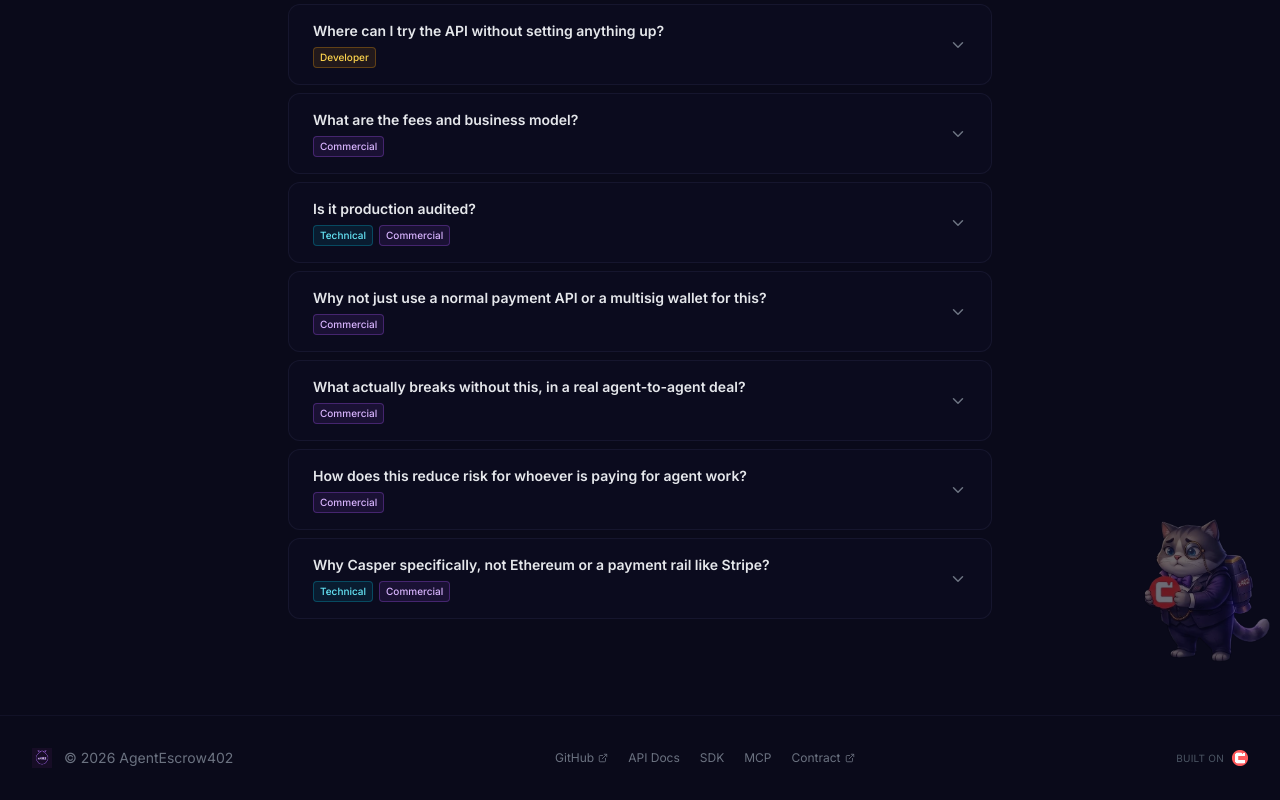
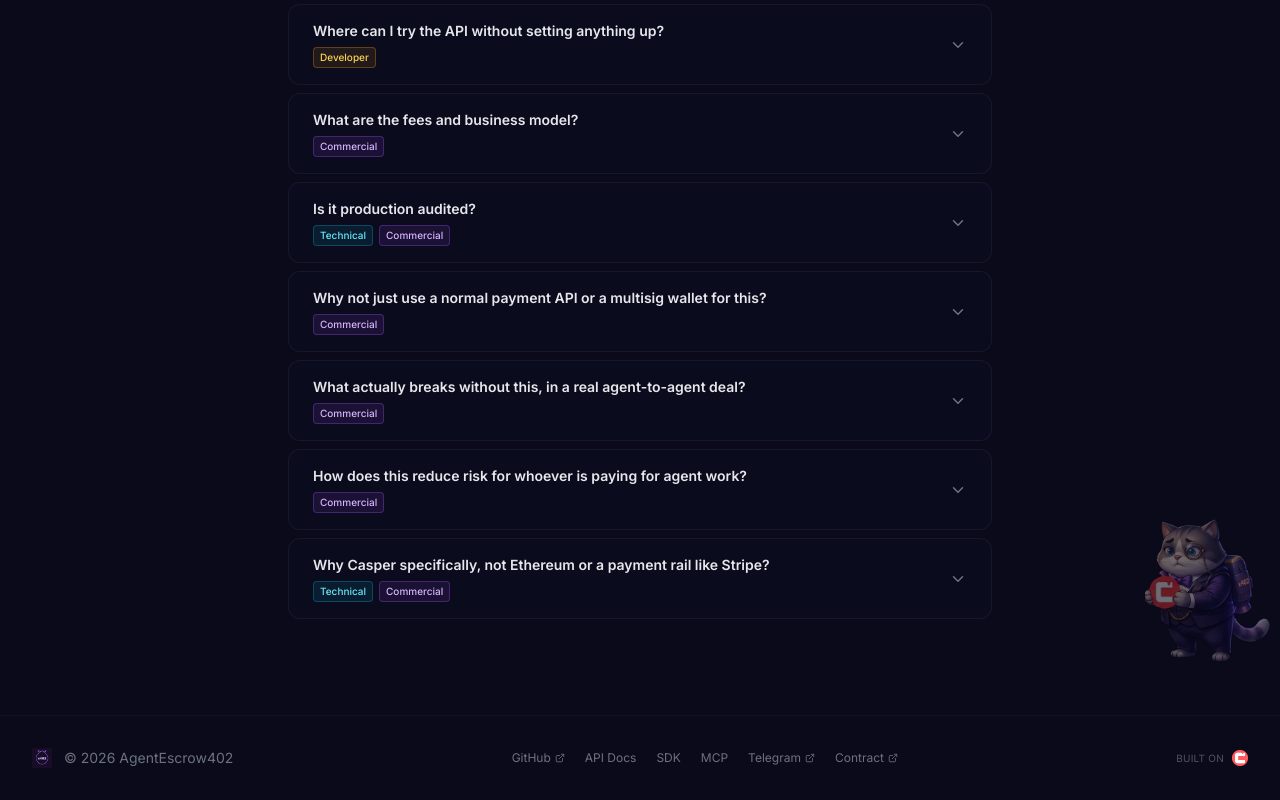
Before and after one commit to alexbelij/AgentEscrow402, a React (Vite) app in the folder frontend/: page / in a window 1280 px wide. Shown: the part 8882-9682 px from the top of the page. Built offline with nearby package versions, Linux system fonts and the light colour scheme; no server answers; what @make-software/csprclick-core-types would draw is missing.

Commit message:
feat: add Telegram link to footer
Add Telegram announcements channel link to the footer LINKS array
between MCP and Contract entries.

```diff
--- a/frontend/src/components/Footer.tsx
+++ b/frontend/src/components/Footer.tsx
@@ -6,6 +6,7 @@
   { label: 'API Docs', href: '/console/docs?tab=api', external: false },
   { label: 'SDK', href: '/console/docs?tab=sdk', external: false },
   { label: 'MCP', href: '/console/docs?tab=mcp', external: false },
+  { label: 'Telegram', href: 'https://t.me/ae402_announcements', external: true },
   { label: 'Contract', href: 'https://testnet.cspr.live/contract/612cead2226329fafec492042fd96a999df06d1e88c476913a167f44d3ddd9ec', external: true },
 ]
 
```
